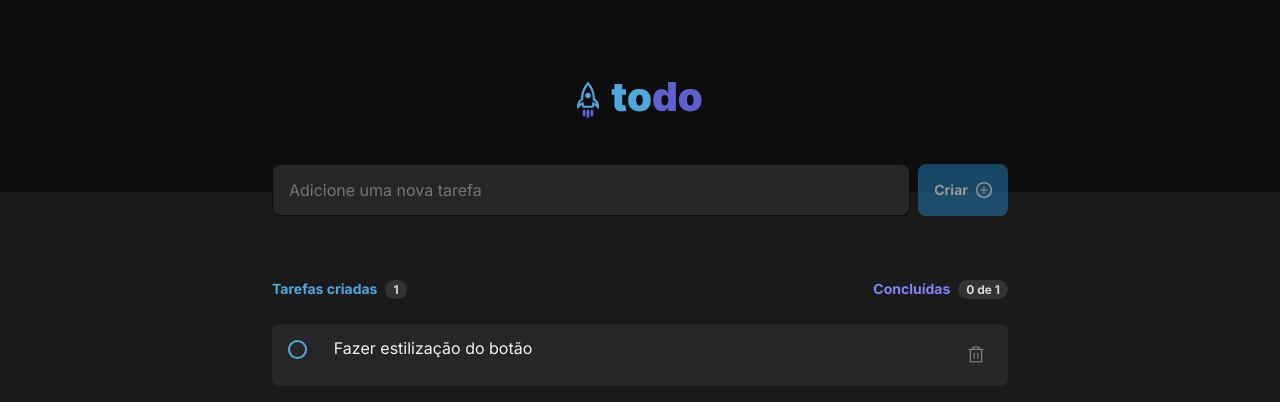
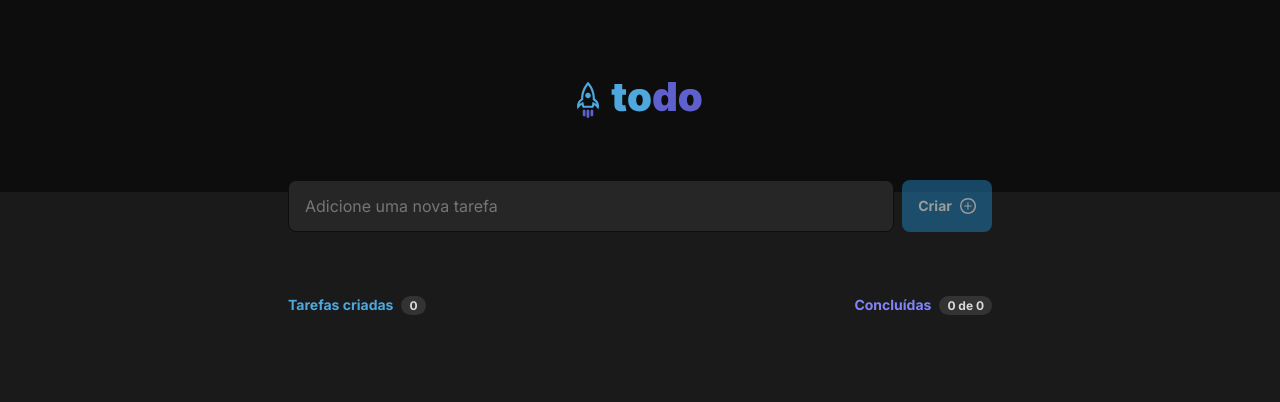
Before and after one commit to nikolasmarlon/to-do-list-jsx, a React (Vite) app: page / in a window 1280 px wide. Shown: the top 402 px of the page. Built offline with nearby package versions, Linux system fonts and the light colour scheme.

Commit message:
contador de tarefas e excluir tarefas

```diff
--- a/src/App.module.css
+++ b/src/App.module.css
@@ -1,4 +1,5 @@
 .header{
     max-width: 46rem;
     margin: 2rem auto;
+    padding: 1rem;
 }
--- a/src/componentes/Tarefas.jsx
+++ b/src/componentes/Tarefas.jsx
@@ -7,9 +7,7 @@ import { useState } from 'react'
 export function Tarefas(){
 
 
-    const [tarefas, setTarefas] = useState([
-        'Fazer estilização do botão'
-    ])
+    const [tarefas, setTarefas] = useState([])
 
     const [novoTexto, setNovoTexto] = useState ('')
 
@@ -32,6 +30,12 @@ export function Tarefas(){
             return tarefa !== tarefaParaDeletar
         })
         setTarefas(novaListaSemTarefaDeletada)
+
+
+        if (contadorDeTarefasConluida > 0){
+            setContadorDeTarefasConcluida(contadorDeTarefasConluida - 1)
+        }
+
 
     }
 
--- a/src/componentes/Tarefas.module.css
+++ b/src/componentes/Tarefas.module.css
@@ -21,7 +21,7 @@
     background-color: var(--gray-500);
     border-radius: 8px;
     border: 1px solid var(--gray-700);
-    color: var(--gray-300);
+    color: var(--gray-100);
     padding: 1rem;
     font-size: 1rem;
     line-height: 1.4;
--- a/src/global.css
+++ b/src/global.css
@@ -38,6 +38,7 @@ body{
     background-color: var(--color-body);
     -webkit-font-smoothing: antialiased;
     color: var(--gray-100);
+
 }
 
 body, input, button{
```
